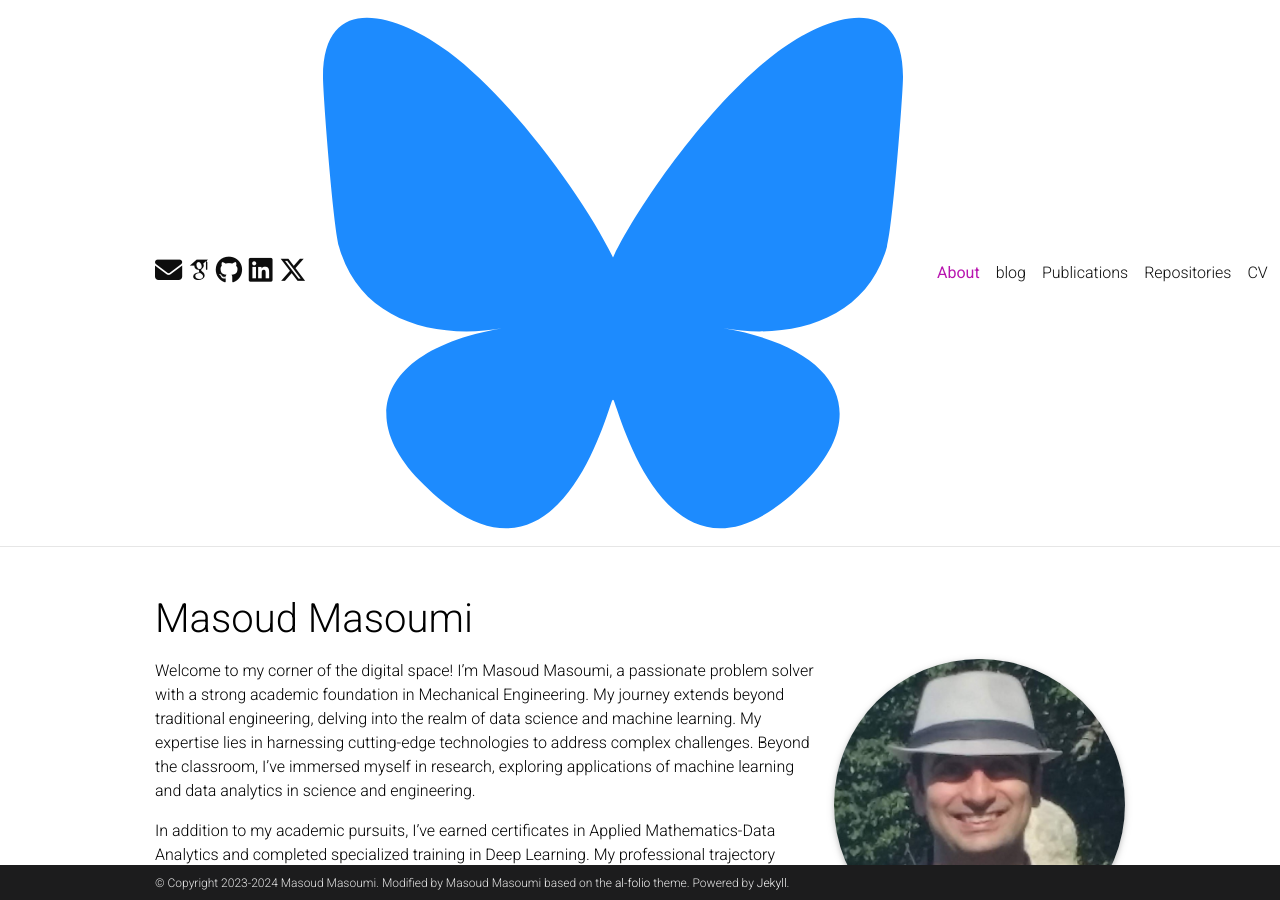
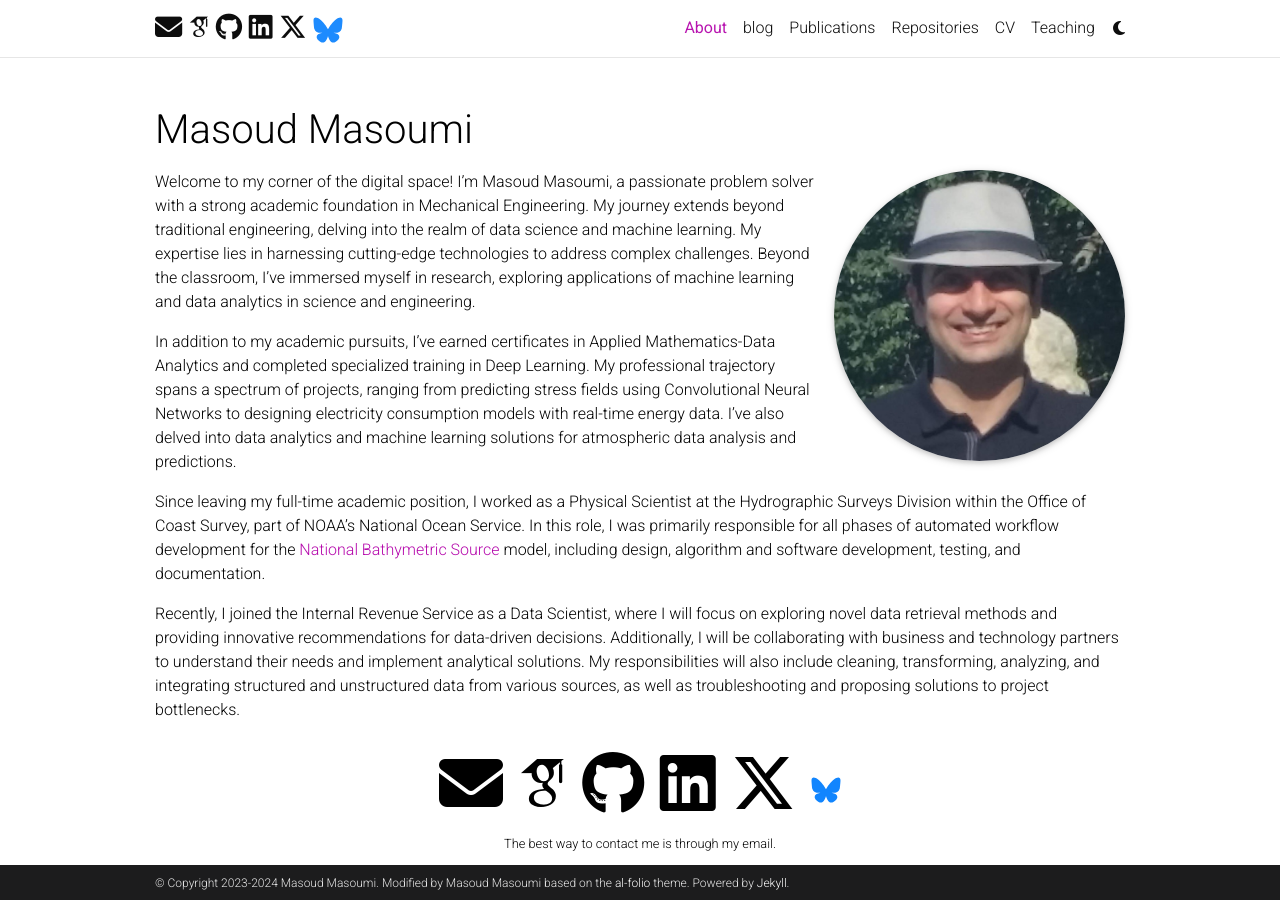
Before and after one commit to MasoudMiM/masoudmim.github.io, a Jekyll site: the page built from _pages/about.md, in a window 1280 px wide and 900 px high. Built offline with Jekyll 4.4.1, drawn with Linux system fonts in a browser that asks for light colours; full-size pictures stand in for the smaller copies a plugin makes; some web fonts are replaced; comment, search, counter and statistics services are not loaded; a style sheet for code colours, icons or effects is not loaded.

Commit message:
bsky icon issue

```diff
--- a/_includes/social-icons/bluesky.html
+++ b/_includes/social-icons/bluesky.html
@@ -1 +1 @@
-<img src="{{ '/assets/img/Bluesky_Logo.svg' | relative_url }}" class="social-icon" />
+<img src="{{ '/assets/img/Bluesky_Logo.svg' | relative_url }}" class="social-icon" style="max-width: 30px; max-height: 30px;" />
--- a/_sass/_custom.scss
+++ b/_sass/_custom.scss
@@ -1,6 +1,11 @@
 .social-icon {
-    width: 1em;
-    height: 1em;
+    width: 30px;
+    height: 30px;
     vertical-align: middle;
     display: inline-block;
 }
+
+.large-social-icon {
+    width: 50px;
+    height: 50px;
+}
```
